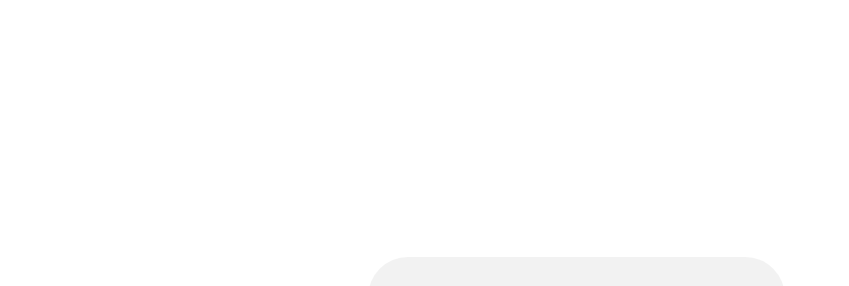
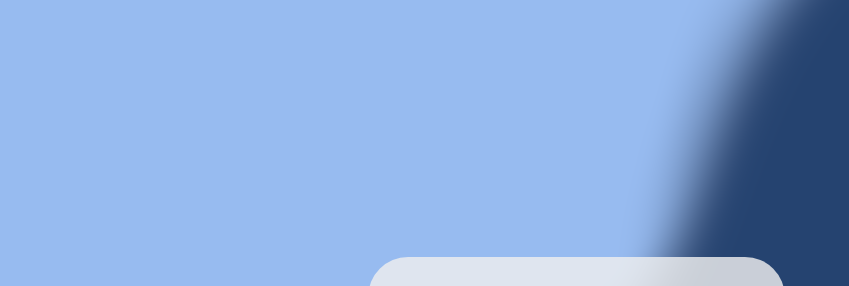
Before and after one commit to kristaiida/JS-VANILLA, a plain HTML site: page index.html in a window 1280 px wide. Shown: the top 286 px of the page, without its empty margins (252-1101 px from the left). Drawn offline with Linux system fonts and the light colour scheme; the site is published under a folder, as on GitHub Pages, so addresses that start at the root find nothing.

Commit message:
Taustan korjaus

```diff
--- a/index.html
+++ b/index.html
@@ -20,7 +20,7 @@
     <script src="https://kit.fontawesome.com/c7e2acf177.js" crossorigin="anonymous"></script>
 </head>
 <body style="
-background-image: url(/images/tausta.png);">
+background-image: url(images/tausta.png);">
     <header>
         <h1>Weather App</h1>
         <p>Get the weather right where you're at.</p>
```
